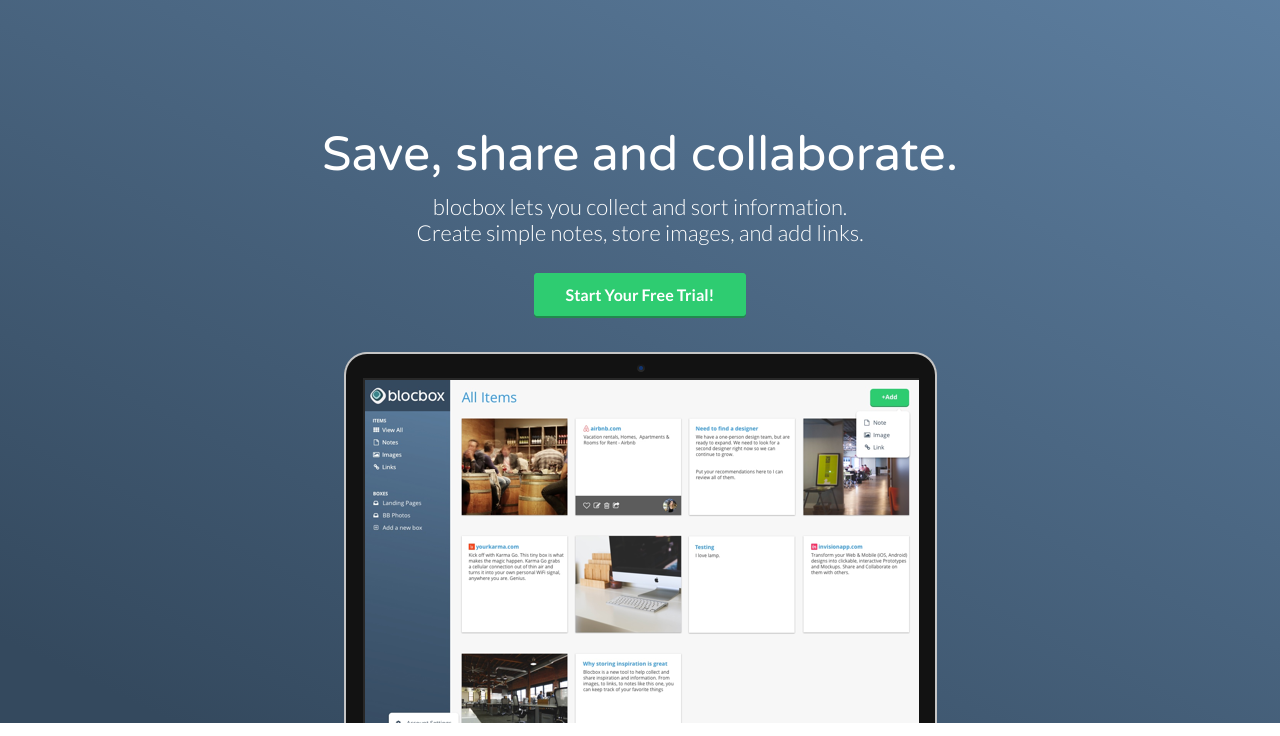
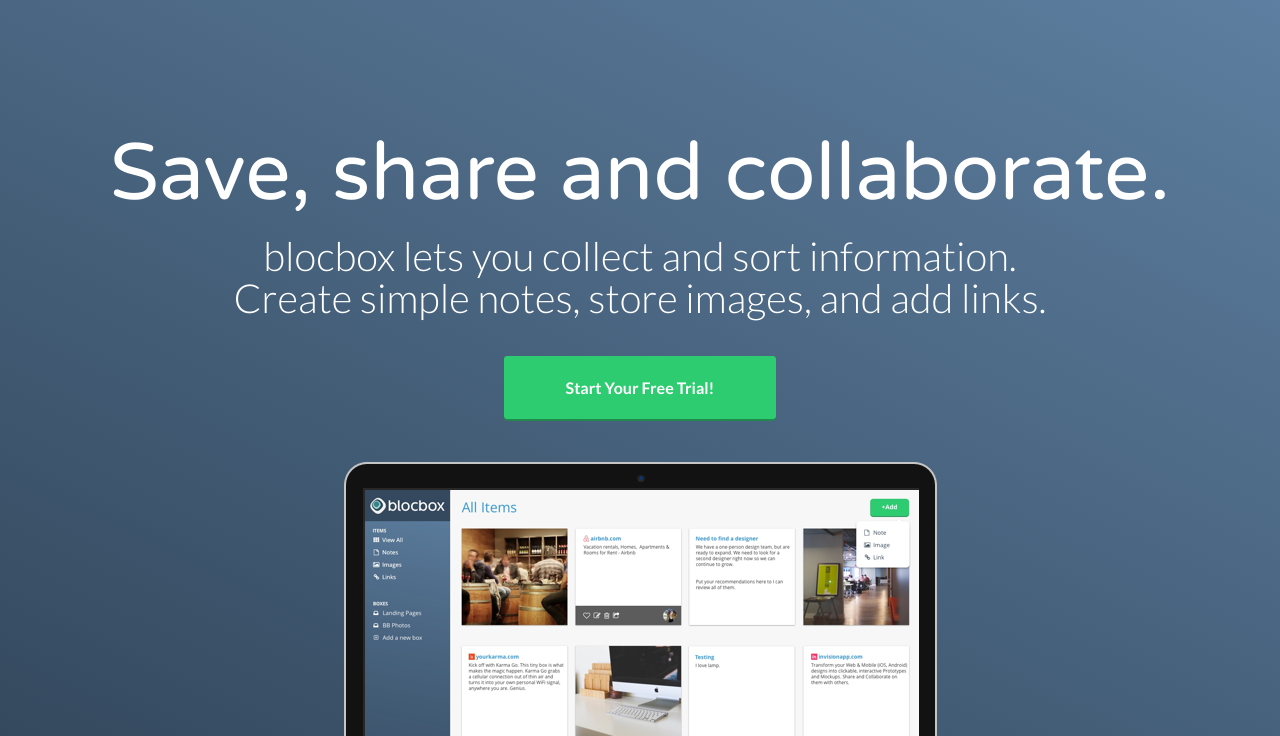
Before and after one commit to allisondugan22/Blocbox, a plain HTML site: page index.html in a window 1280 px wide. Shown: the part 64-800 px from the top of the page. Drawn offline with nearby package versions, Linux system fonts and the light colour scheme.

Commit message:
Assignment-30-completed

```diff
--- a/css/style.css
+++ b/css/style.css
@@ -66,6 +66,10 @@ html, body{
    .container {
      width: 1170px;
    }
+   @media tv (min-width: 1600px) {
+   .container {
+     width: 1200px;
+  }
  }
 
  /* HEADER */
@@ -113,19 +117,19 @@ html, body{
    position: relative;
  }
  header .hero h1 {
-   font-size:48px;
+   font-size:80px;
    font-weight: normal;
    margin:95px 0 0;
  }
  header .hero p {
-   font-size: 22px;
-   line-height: 26px;
+   font-size: 40px;
+   line-height: 42px;
    font-weight: 100;
-   margin:10px 0 40px;
+   margin:15px 0 60px;
  }
  header .hero img {
    display: block;
-   margin:3em auto 0;
+   margin:4em auto 0;
  }
 
  /* BUTTONS */
@@ -134,7 +138,7 @@ html, body{
    color:#FFFFFF;
    font-weight: 700;
    text-decoration: none;
-   padding:10px 30px;
+   padding:20px 60px;
    background: #2ECC71;
    border: 2px solid #2ECC71;
    box-shadow: 0px 2px 0px 0px #22894E;
```
